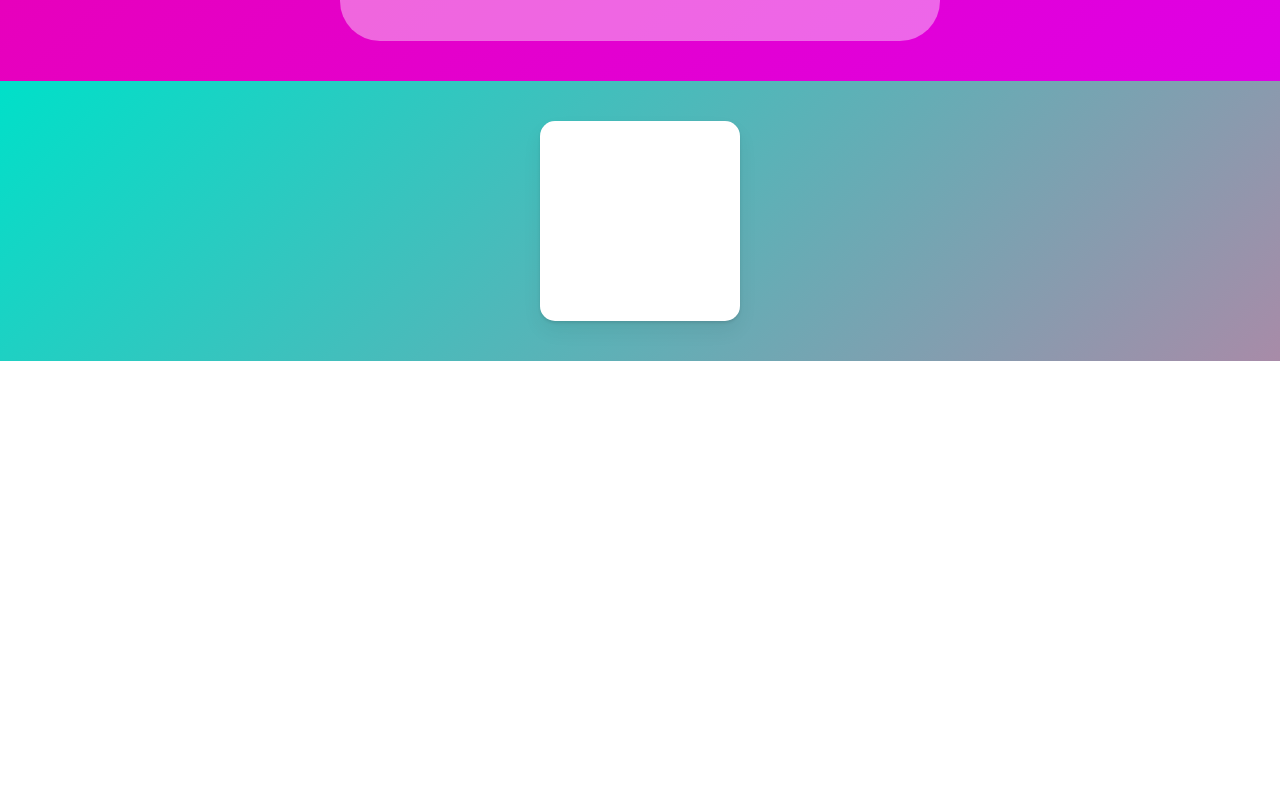
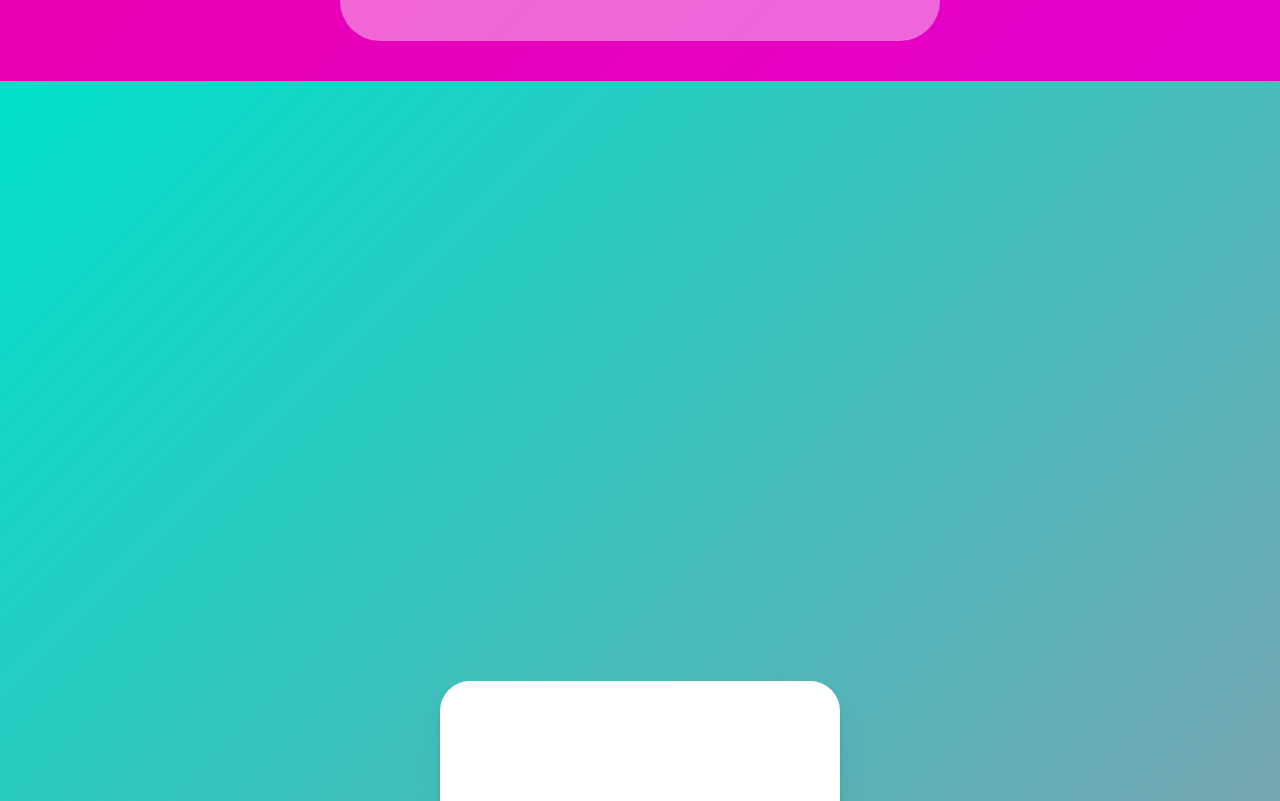
Before and after one commit to k-sang-soo/react-typescript-anination, a React (Create React App) app: page / in a window 1280 px wide. Shown: the part 1159-1960 px from the top of the page. Before the commit the page ends 1520 px from the top, so only its background shows below. Built offline with nearby package versions, Linux system fonts and the light colour scheme.

Commit message:
scroll animation

```diff
--- a/src/App.tsx
+++ b/src/App.tsx
@@ -1,7 +1,7 @@
 import { useRef, useEffect } from 'react';
 import styled from 'styled-components';
 import { GlobalStyle } from './StyledReset';
-import { motion, useMotionValue, useTransform } from 'framer-motion';
+import { motion, useMotionValue, useTransform, useViewportScroll } from 'framer-motion';
 
 const Container = styled.div``;
 
@@ -21,6 +21,10 @@ const BiggerBox = styled.div`
     justify-content: center;
     align-items: center;
     overflow: hidden;
+`;
+
+const ScrollBox = styled(Wrapper)`
+    height: 200vh;
 `;
 
 const Box = styled(motion.div)`
@@ -96,6 +100,8 @@ function App() {
     const x = useMotionValue(0);
     const rotateZ = useTransform(x, [-400, 400], [-360, 360]);
     const gradient = useTransform(x, [-800, 800], ['linear-gradient(135deg, rgb(0, 210, 238), rgb(0, 83, 238))', 'linear-gradient(135deg, rgb(0, 238, 155), rgb(238, 178, 0))']);
+    const { scrollY, scrollYProgress } = useViewportScroll();
+    const scale = useTransform(scrollYProgress, [0, 1], [1, 2]);
     useEffect(() => {
         console.log(dragWrap.current);
         console.log(dragWrap.current?.offsetLeft);
@@ -122,9 +128,9 @@ function App() {
                         <Box variants={ani3} drag dragConstraints={biggerBoxRef} whileHover="hover" whileTap="click" whileDrag="drag" />
                     </BiggerBox>
                 </Wrapper>
-                <Wrapper ref={dragWrap} style={{ background: gradient }}>
-                    <Box ref={dragBox} style={{ x, rotateZ }} drag="x" dragSnapToOrigin />
-                </Wrapper>
+                <ScrollBox ref={dragWrap} style={{ background: gradient }}>
+                    <Box ref={dragBox} style={{ x, rotateZ, scale }} drag="x" dragSnapToOrigin />
+                </ScrollBox>
             </Container>
         </>
     );
```
